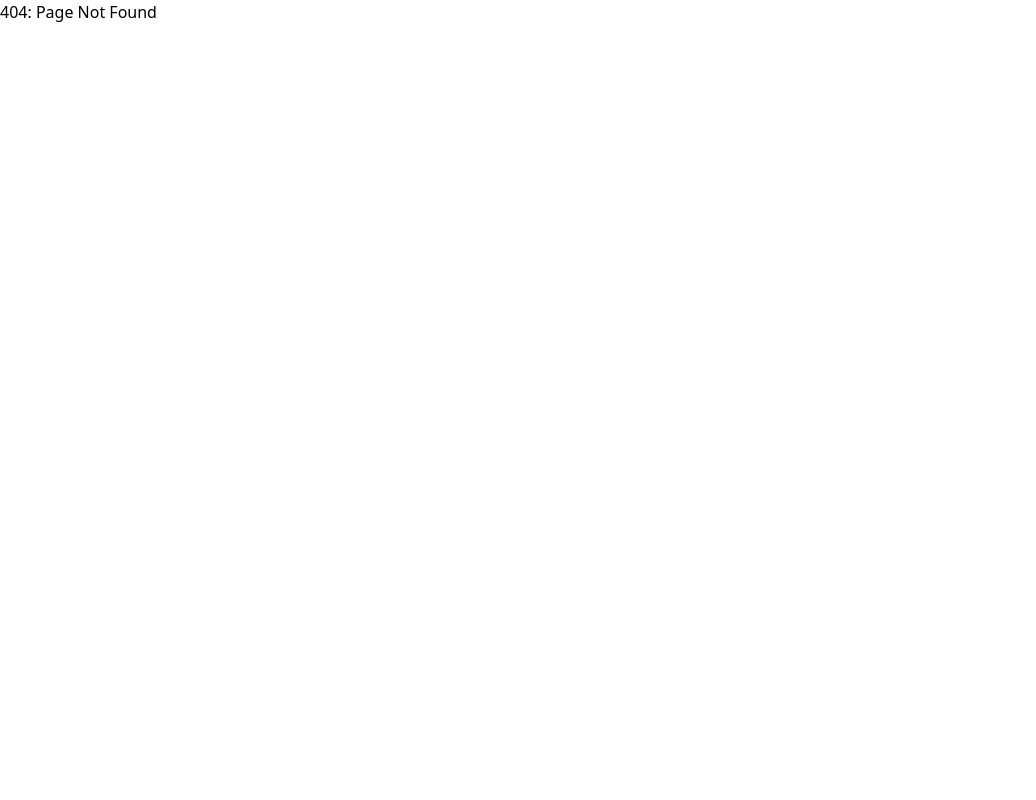
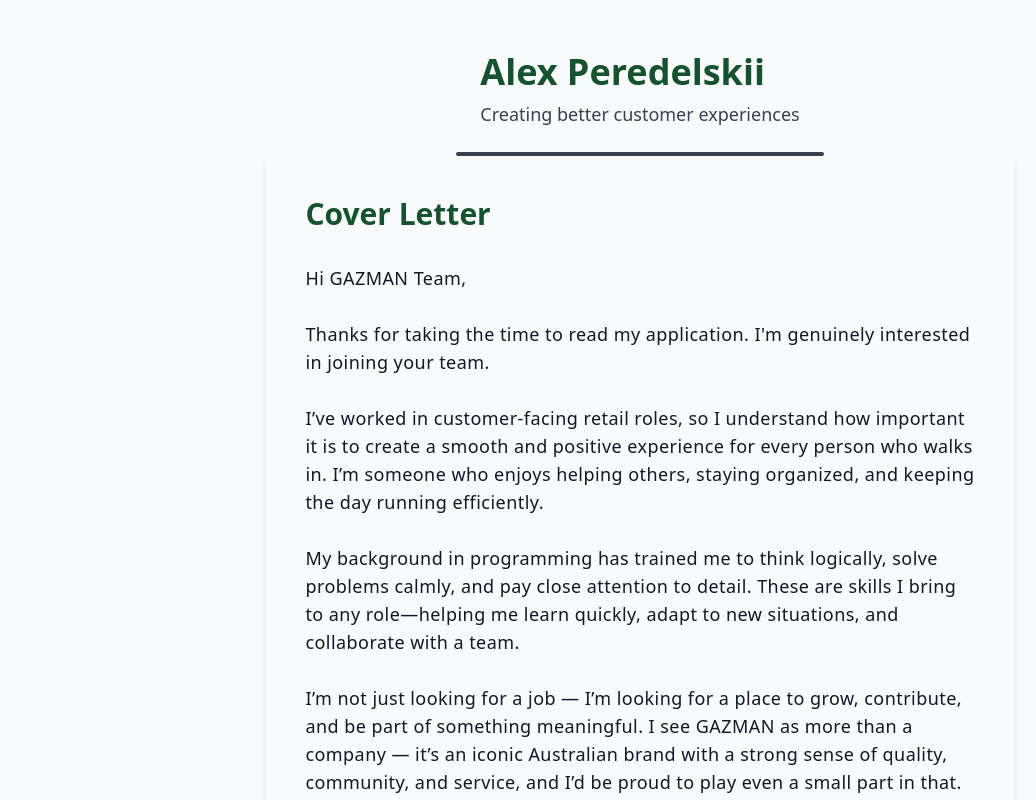
Before and after one commit to alexperedel/resume, a React (Create React App) app: page /#/gazman in a window 1280 px wide. Before the commit this address had no page. Shown: the top 800 px of the page, without its empty margins (0-1036 px from the left). Built offline with nearby package versions, Linux system fonts and the light colour scheme; the HTML template or start-up script is replaced by a standard one.

Commit message:
feat(add-page): Add Wild Gazman Page

```diff
--- a/src/App.js
+++ b/src/App.js
@@ -8,6 +8,7 @@
 import Armani from "./pages/Armani";
 import CalvinKlein from "./pages/CalvinKlein";
 import WildRhino from "./pages/WildRhino";
+import Gazman from "./pages/Gazman";
 
 function App() {
     return (
@@ -22,6 +23,7 @@
                 <Route path="/armani" element={<Armani />} />
                 <Route path="/calvinklein" element={<CalvinKlein />} />
                 <Route path="/wildrhino" element={<WildRhino />} />
+                <Route path="/gazman" element={<Gazman />} />
                 <Route path="*" element={<h1>404: Page Not Found</h1>} />
             </Routes>
         </Router>
--- /dev/null
+++ b/src/components/GazmanCoverLetter.jsx
@@ -0,0 +1,40 @@
+const GazmanCoverLetter = () => {
+    return (
+        <>
+            {/* Cover Letter Section */}
+            <section className="max-w-3xl mx-auto bg-gray-50 rounded-lg shadow-md p-8 mb-8 sm:p-10">
+                <h2 className="text-3xl font-bold mb-8 text-green-900 text-center sm:text-left">
+                    Cover Letter
+                </h2>
+                <p className="text-gray-900 leading-relaxed whitespace-pre-line text-base sm:text-lg tracking-wide px-2 sm:px-0 max-w-prose mx-auto">
+                    {`Hi GAZMAN Team,
+
+Thanks for taking the time to read my application. I'm genuinely interested in joining your team.
+
+I’ve worked in customer-facing retail roles, so I understand how important it is to create a smooth and positive experience for every person who walks in. I’m someone who enjoys helping others, staying organized, and keeping the day running efficiently.
+
+My background in programming has trained me to think logically, solve problems calmly, and pay close attention to detail. These are skills I bring to any role—helping me learn quickly, adapt to new situations, and collaborate with a team.
+
+I’m not just looking for a job — I’m looking for a place to grow, contribute, and be part of something meaningful. I see GAZMAN as more than a company — it’s an iconic Australian brand with a strong sense of quality, community, and service, and I’d be proud to play even a small part in that.
+
+Thanks again for considering me. I’d welcome the chance to talk more about how I can contribute and support your team.
+
+Warm regards,
+Alex Peredelskii`}
+                </p>
+            </section>
+
+            {/* Why GAZMAN Section */}
+            <section className="max-w-3xl mx-auto bg-gray-50 rounded-lg shadow-md p-8 mb-8 sm:p-10">
+                <h2 className="text-3xl font-bold mb-8 text-green-900 text-center sm:text-left">
+                    Why GAZMAN?
+                </h2>
+                <p className="text-gray-900 leading-relaxed whitespace-pre-line text-base sm:text-lg tracking-wide px-2 sm:px-0 max-w-prose mx-auto">
+                    {`I chose to apply to GAZMAN because I want to be part of a company that’s future-focused and cares about people. I want to contribute to something that connects communities through fashion and supports progress — and GAZMAN stands out in that way.`}
+                </p>
+            </section>
+        </>
+    );
+};
+
+export default GazmanCoverLetter;
--- /dev/null
+++ b/src/pages/Gazman.jsx
@@ -0,0 +1,17 @@
+import Header from '../components/Header';
+import About from '../components/About';
+import Contact from '../components/Contact';
+import Footer from '../components/Footer';
+import GazmanCoverLetter from "../components/GazmanCoverLetter";
+
+export default function Optus() {
+    return (
+        <div className="min-h-screen bg-gray-50 flex flex-col items-center px-6 py-12">
+            <Header />
+            <GazmanCoverLetter />
+            <About />
+            <Contact />
+            <Footer />
+        </div>
+    );
+}
```
